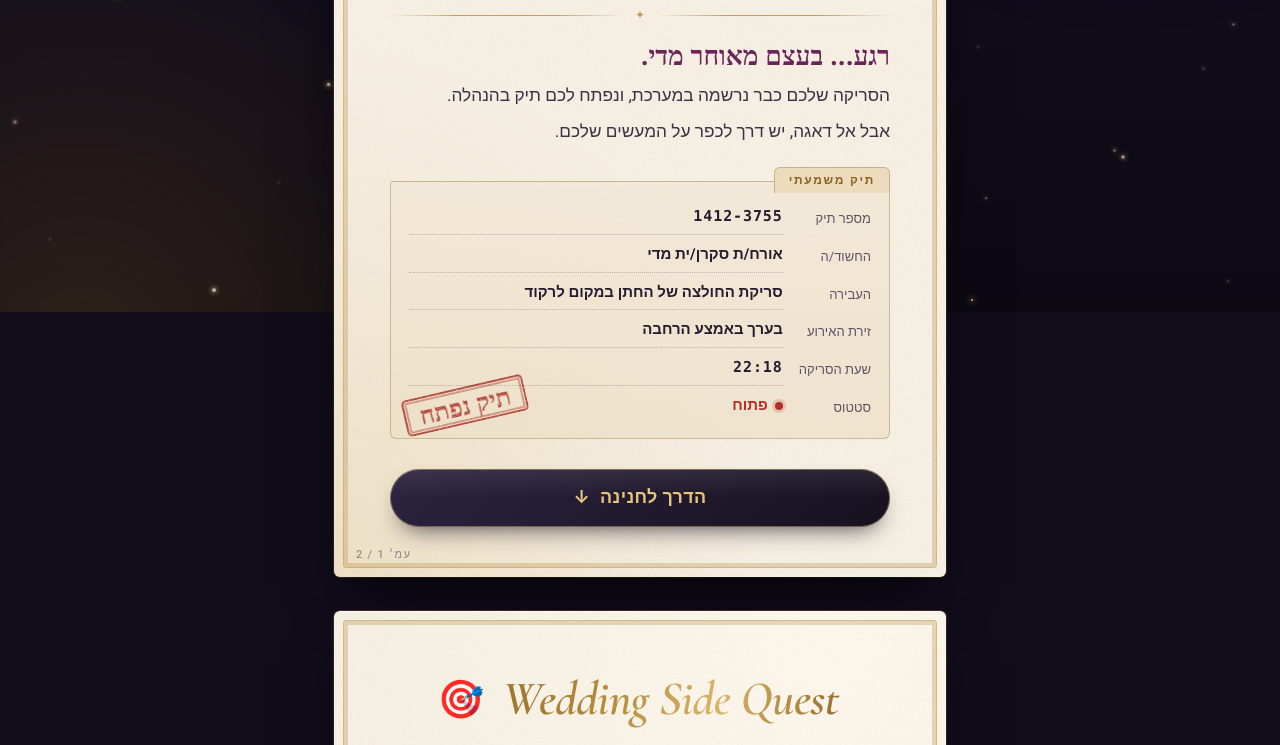
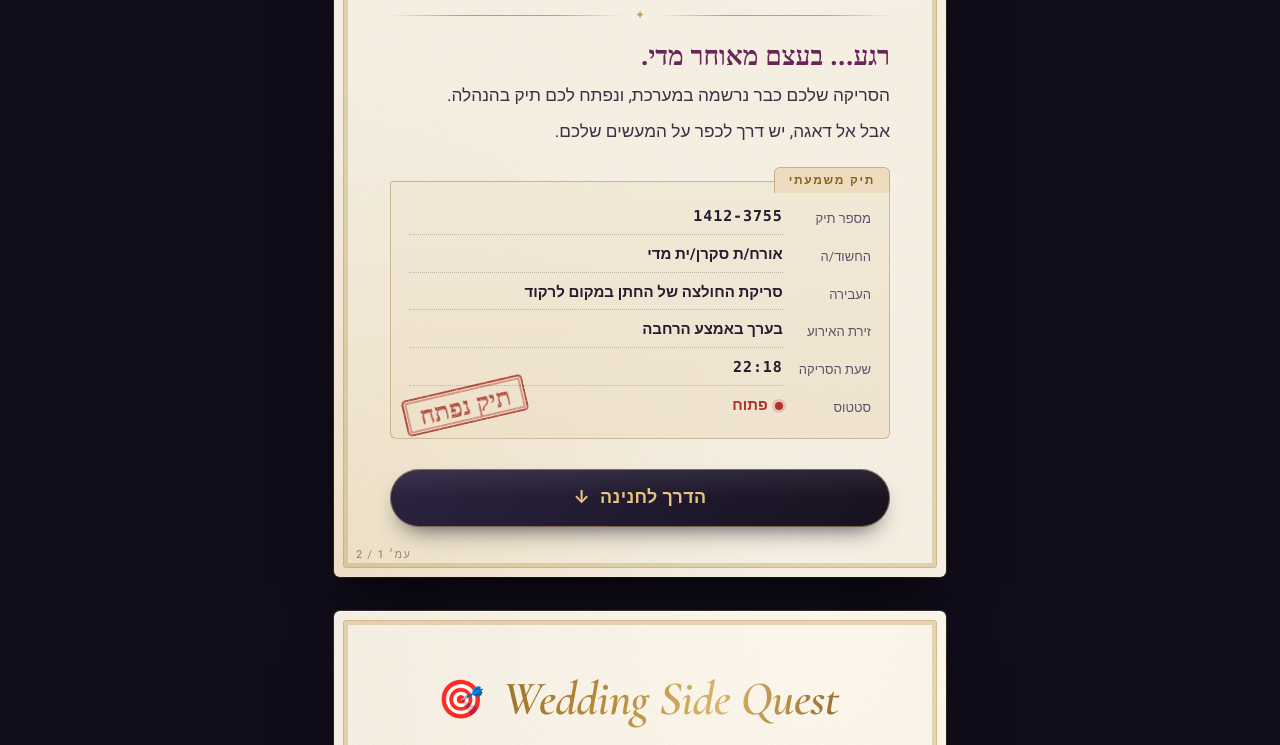
Before and after one commit to inbalros/Inbal-Alon, a plain HTML site: page index.html in a window 1280 px wide. Shown: the part 488-1233 px from the top of the page. Drawn offline with nearby package versions, Linux system fonts and the dark colour scheme; a web font is replaced by a local one.

Commit message:
Stop Samsung Internet-style forced dark mode from repainting the site
Chrome/WebView already honour color-scheme "only light", but some
browsers (e.g. Samsung Internet) apply their own dark mode unless the
site declares it handles dark itself. Add that declaration with the
SAME colours (no separate dark theme) and pin the page background.
Light-mode appearance is unchanged.

Co-Authored-By: Claude Opus 5.5 <noreply@anthropic.com>

```diff
--- a/css/styles.css
+++ b/css/styles.css
@@ -39,8 +39,19 @@
 }
 
 /* ---------- Base ---------- */
-/* Fixed design colours: opt out of automatic/forced dark mode on every browser */
+/* ONE fixed design, whatever the phone's theme.
+   1. "only light" stops Chrome / Android WebView auto-dark from repainting.
+   2. Some browsers (e.g. Samsung Internet) ignore that, but skip their own
+      forced dark mode when a site declares it handles dark itself. The
+      block below is that declaration: it re-states the SAME colours, so the
+      page looks identical — it is not a separate dark theme. */
 :root { color-scheme: only light; }
+html { background-color: #110d1b; }
+@media (prefers-color-scheme: dark) {
+  :root { color-scheme: only light; }
+  html { background-color: #110d1b; }
+  body { background-color: #110d1b; color: #f8f2e7; }
+}
 
 *, *::before, *::after { box-sizing: border-box; }
 
```
